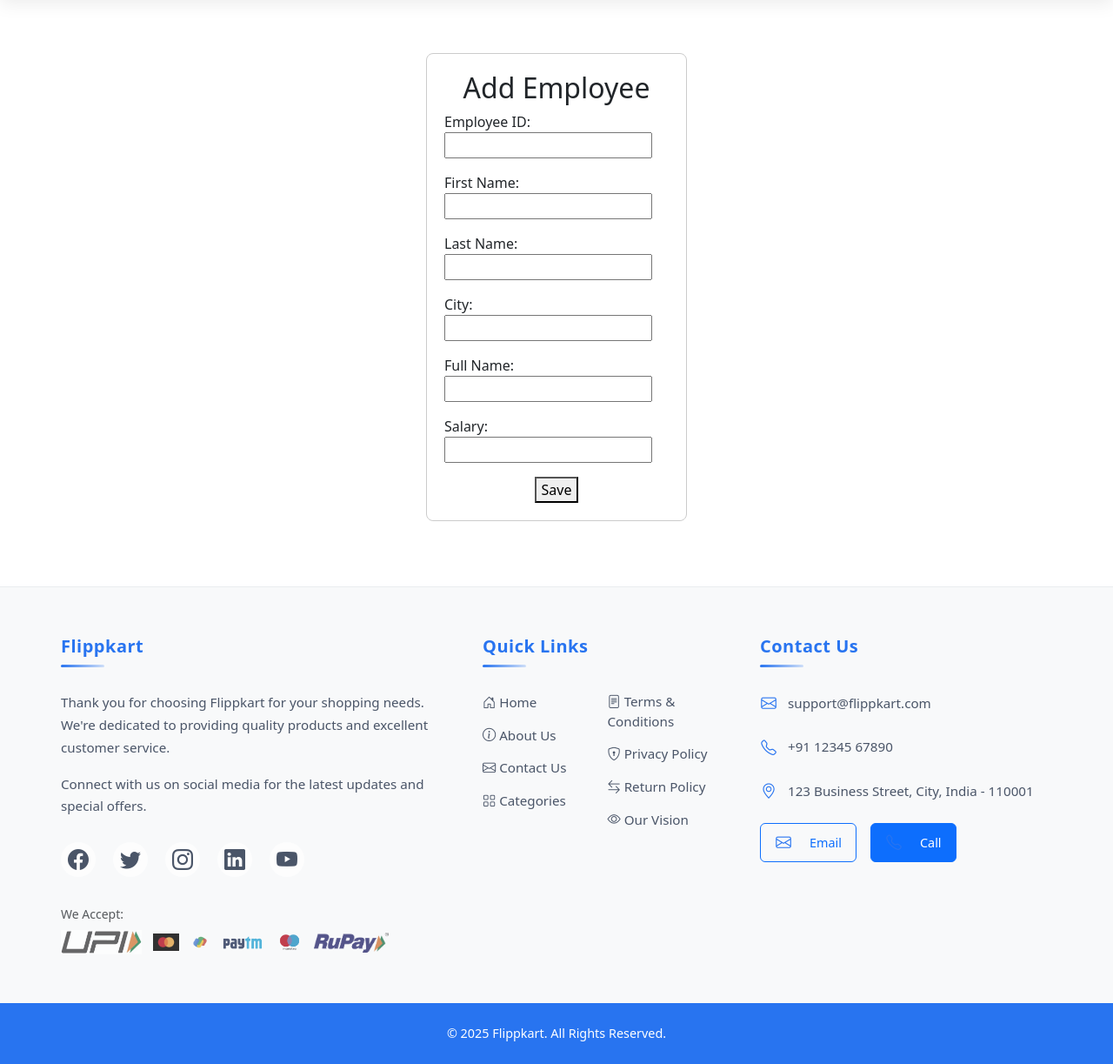
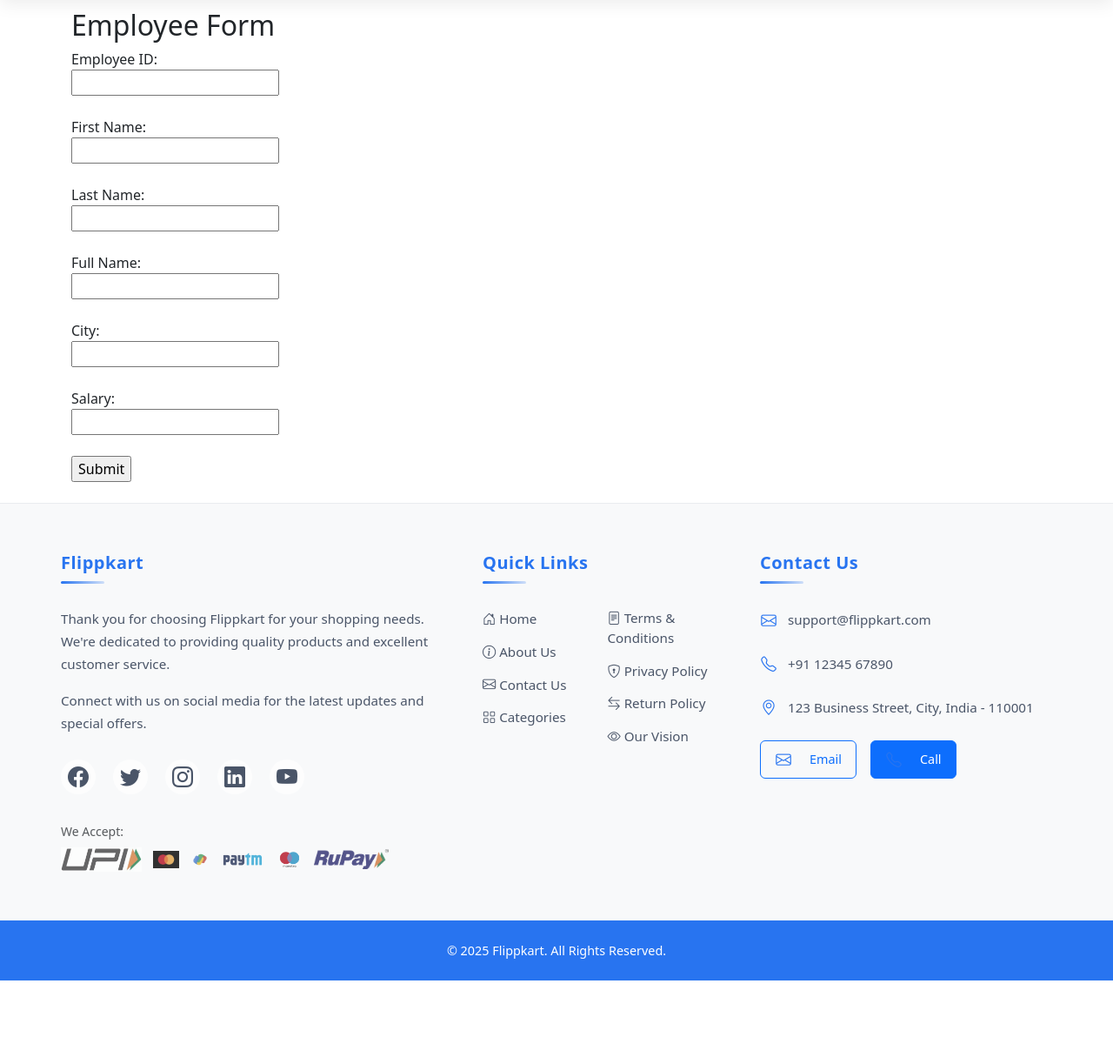
Before and after one commit to RitHub-07/Django-Repo, a Django app: page /emp/add/ in a window 1280 px wide. Shown: the part 70-1293 px from the top of the page at 87% size. After the commit the page ends 1197 px from the top, so only its background shows below. Run offline with Django 5.2, Linux system fonts and the light colour scheme.

Commit message:
new files

```diff
--- a/myproject/first_app/admin.py
+++ b/myproject/first_app/admin.py
@@ -11,5 +11,6 @@ admin.site.register(Cart)
 admin.site.register(CartItem)
 admin.site.register(Wishlist)
 admin.site.register(WishlistItem)
+admin.site.register(Employee)
 
 # this file is useful for admin panel
--- a/myproject/first_app/views.py
+++ b/myproject/first_app/views.py
@@ -451,7 +451,7 @@ def employee_add(request):
             emp_salary=emp_salary,
         )
         return redirect('employee_list')
-    return render(request, 'emp_add.html')
+    return render(request, 'emp_form.html')
 
 def employee_update(request, id):
     employee = get_object_or_404(Employee, id=id)
--- a/myproject/templates/emp_add.html
+++ /dev/null
@@ -1,23 +0,0 @@
-{% extends 'base.html' %}
-
-{% block title %}Add Employee{% endblock %}
-
-{% block content %}
-<div style="display: flex; justify-content: center; align-items: center; height: 80vh;">
-  <div style="border: 1px solid #ccc; padding: 20px; border-radius: 8px; width: 300px;">
-    <h2 style="text-align: center;">Add Employee</h2>
-    <form method="post">
-      {% csrf_token %}
-      <p><label>Employee ID:</label><br><input type="text" name="emp_id" required></p>
-      <p><label>First Name:</label><br><input type="text" name="emp_first_name" required></p>
-      <p><label>Last Name:</label><br><input type="text" name="emp_last_name" required></p>
-      <p><label>City:</label><br><input type="text" name="emp_city" required></p>
-      <p><label>Full Name:</label><br><input type="text" name="emp_name" required></p>
-      <p><label>Salary:</label><br><input type="text" name="emp_salary" required></p>
-      <div style="text-align: center;">
-        <button type="submit">Save</button>
-      </div>
-    </form>
-  </div>
-</div>
-{% endblock %}
--- /dev/null
+++ b/myproject/templates/emp_form.html
@@ -0,0 +1,31 @@
+{% extends "base.html" %}
+
+{% block title %}Employee Form{% endblock %}
+
+{% block content %}
+<h2>Employee Form</h2>
+
+<form method="post" enctype="multipart/form-data">
+    {% csrf_token %}
+
+    <label for="emp_id">Employee ID:</label><br>
+    <input type="text" id="emp_id" name="emp_id" required><br><br>
+
+    <label for="emp_first_name">First Name:</label><br>
+    <input type="text" id="emp_first_name" name="emp_first_name" required><br><br>
+
+    <label for="emp_last_name">Last Name:</label><br>
+    <input type="text" id="emp_last_name" name="emp_last_name" required><br><br>
+
+    <label for="emp_name">Full Name:</label><br>
+    <input type="text" id="emp_name" name="emp_name" required><br><br>
+
+    <label for="emp_city">City:</label><br>
+    <input type="text" id="emp_city" name="emp_city" required><br><br>
+
+    <label for="salary">Salary:</label><br>
+    <input type="number" id="salary" name="salary" required><br><br>
+
+    <input type="submit" value="Submit">
+</form>
+{% endblock %}
--- a/myproject/templates/emp_list.html
+++ b/myproject/templates/emp_list.html
@@ -28,12 +28,12 @@
         <td>{{ emp.emp_last_name }}</td>
         <td>{{ emp.emp_city }}</td>
         <td>{{ emp.emp_name }}</td>
-        <td>{{ emp.emp_salary }}</td>
+        <td>{{ emp.salary }}</td>
         <td>
           <a href="{% url 'employee_edit' emp.id %}">Edit</a> |
           <form action="{% url 'employee_delete' emp.id %}" method="post" style="display:inline;">
             {% csrf_token %}
-            <button type="submit">Delete</button>
+            <button type="submit" onclick="return confirm('Are you sure you want to delete this employee?')">Delete</button>
           </form>
         </td>
       </tr>
```
Also changed, not shown: myproject/templates/emp_update.html (+25 -17 lines).
